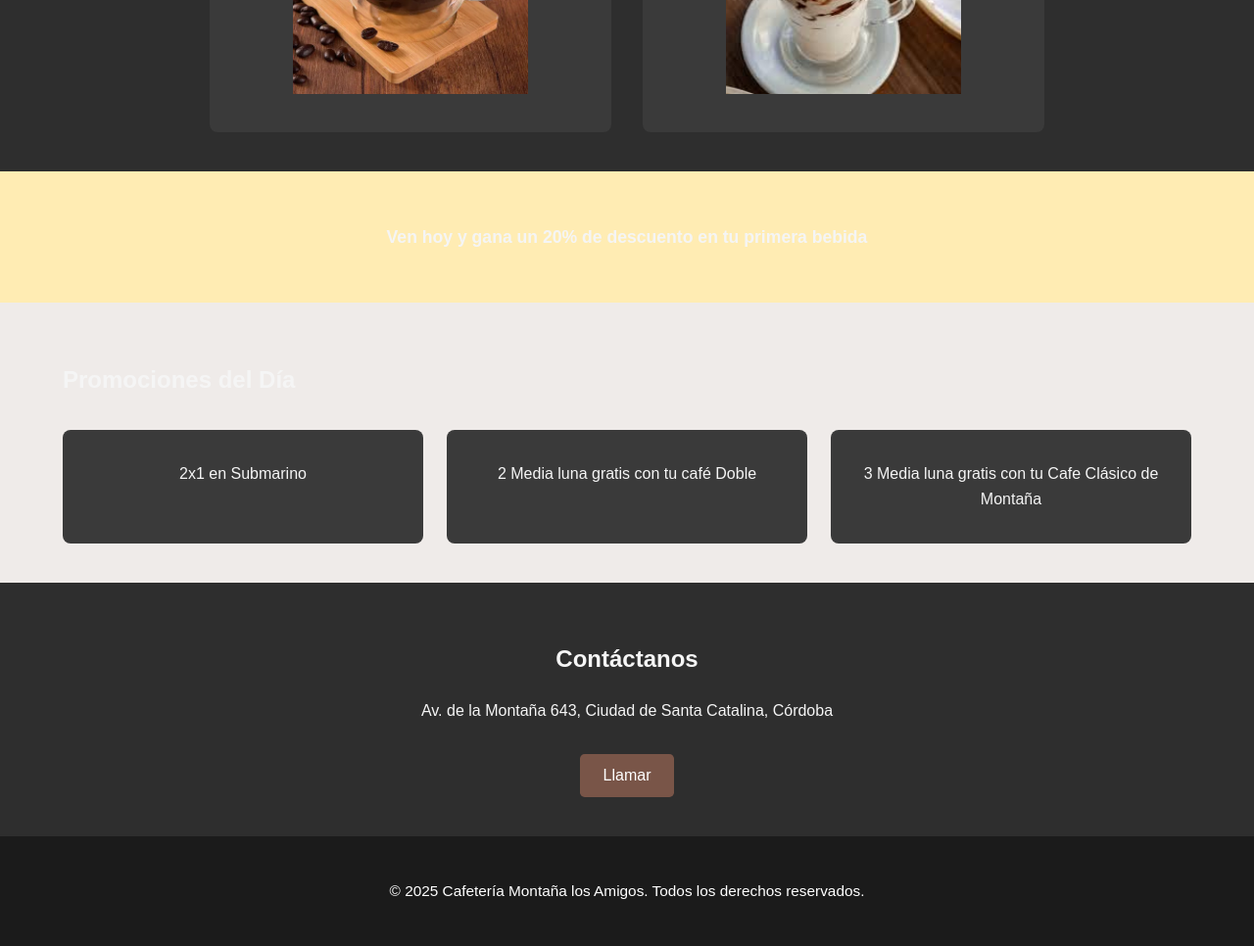
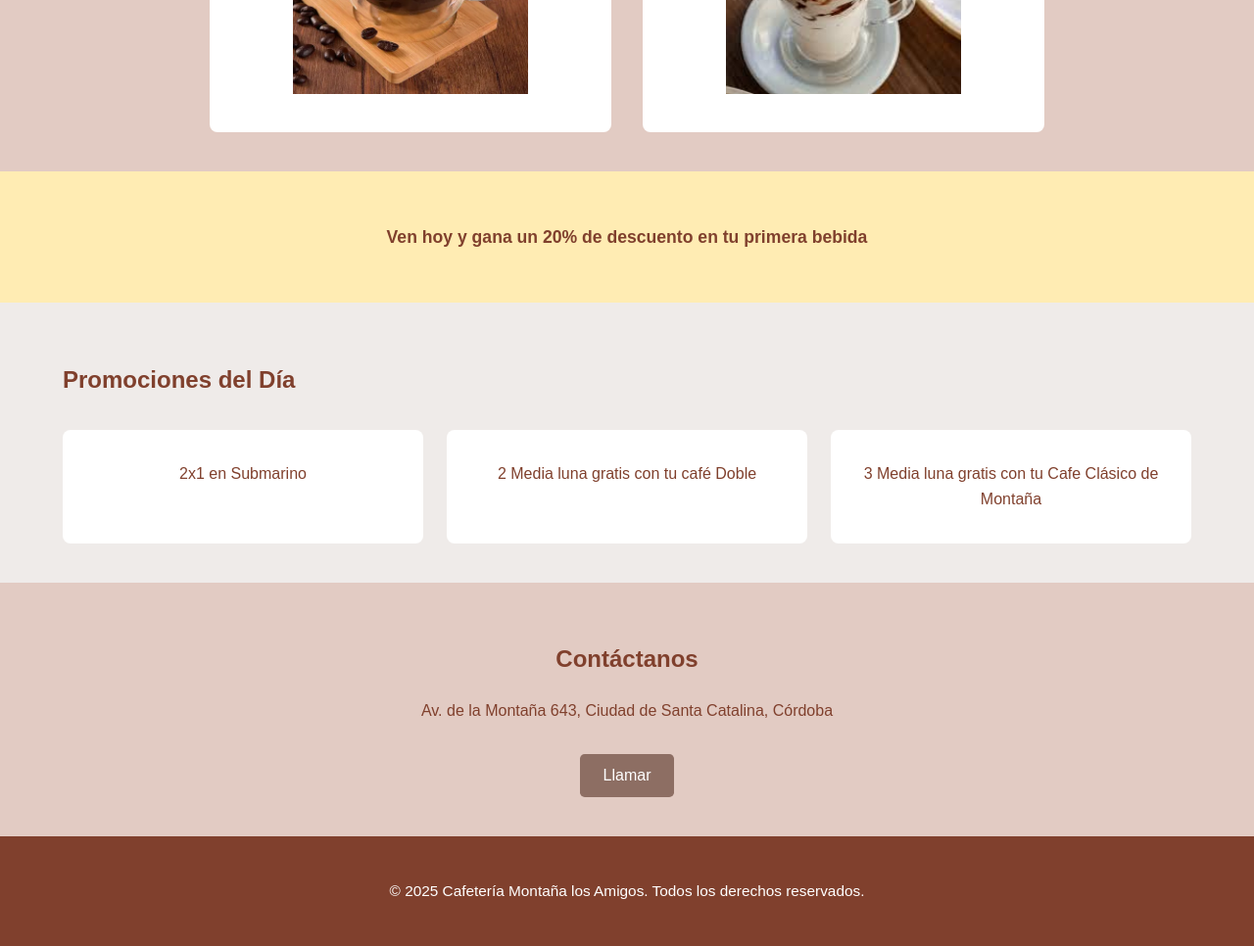
Before and after one commit to german-pedernera/unidades-relativas, a plain HTML site: page index.html in a window 1280 px wide. Shown: the part 1331-2297 px from the top of the page at 98% size. Drawn offline with Linux system fonts and the dark colour scheme.

Commit message:
style.css

```diff
--- a/style.css
+++ b/style.css
@@ -152,26 +152,3 @@ footer {
   justify-content: center;
   align-items: center;
 }
-
-/* Modo oscuro (opcional) */
-@media (prefers-color-scheme: dark) {
-  body {
-    background-color: #2E2E2E;
-    color: #F5F5F5;
-  }
-
-  .navbar,
-  footer {
-    background-color: #1B1B1B;
-  }
-
-  .tarjeta,
-  .promo {
-    background-color: #3A3A3A;
-  }
-
-  .btn,
-  .btn-llamada {
-    background-color: #795548;
-  }
-}
```
